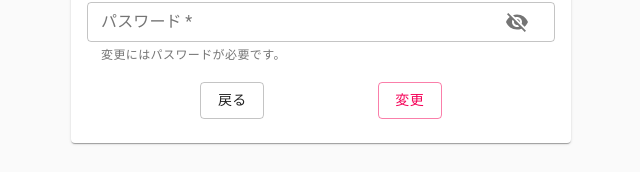
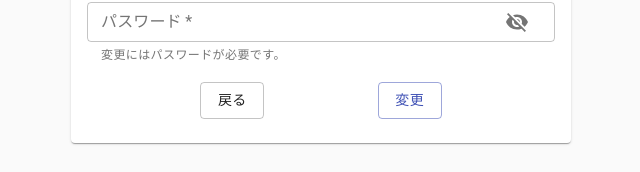
Before and after one commit to nemuvski/welcome-auth, a React (Create React App) app: page /change-email in a window 1280 px wide. Shown: the part 434-606 px from the top of the page, without its empty margins (319-959 px from the left). Built offline with nearby package versions, Linux system fonts and the light colour scheme; no server answers; sample sign-in values are in the browser's storage.

Commit message:
パスワード変更、メールアドレス変更フォームのボタンの配色替え

```diff
--- a/src/pages/ChangeEmailPage.tsx
+++ b/src/pages/ChangeEmailPage.tsx
@@ -119,7 +119,7 @@ const ChangeEmailPage: React.FC = () => {
               type='submit'
               variant='outlined'
               size='medium'
-              color='secondary'
+              color='primary'
             >
               変更
             </Button>
--- a/src/pages/ChangePasswordPage.tsx
+++ b/src/pages/ChangePasswordPage.tsx
@@ -97,7 +97,7 @@ const ChangePasswordPage: React.FC = () => {
               type='submit'
               variant='outlined'
               size='medium'
-              color='secondary'
+              color='primary'
             >
               変更
             </Button>
```
